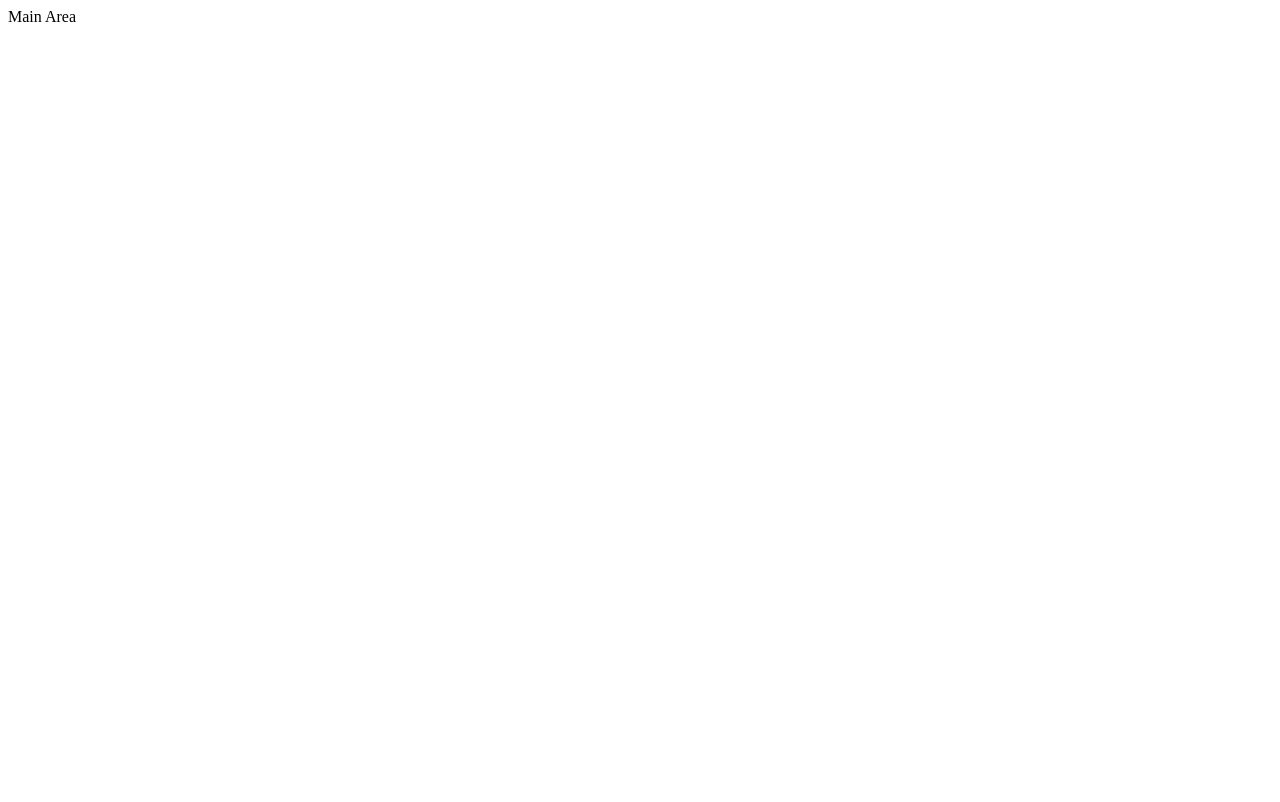
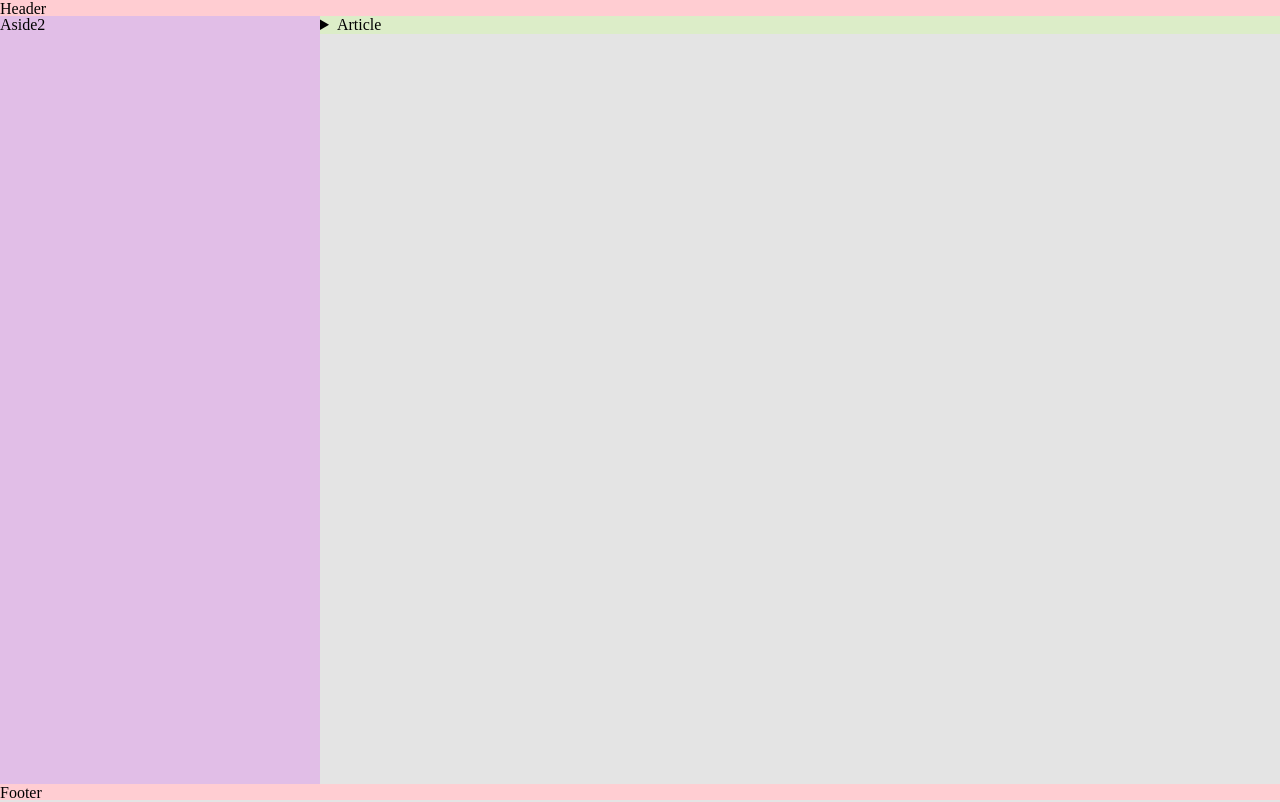
Before and after one commit to santiago-medina/Dockable-UI, a React (Create React App) app: page / in a window 1280 px wide. Built offline with nearby package versions, Linux system fonts and the light colour scheme.

Commit message:
test flex a liittle bit, comment out

```diff
--- a/src/resizable-holy-grail/index.js
+++ b/src/resizable-holy-grail/index.js
@@ -1,5 +1,104 @@
 import React from 'react';
 
 export default () => {
-  return <a>Main Area</a>;
+  return (
+    <div class="layout">
+      <header>Header</header>
+      {/*<nav>Nav</nav>*/}
+      <aside>Aside1</aside>
+      <main>
+        <article>
+          <details>
+            <summary>Article</summary>
+            <p>
+              Lorem ipsum dolor, sit amet consectetur adipisicing elit.
+              Dignissimos laborum cumque incidunt, enim ipsa dicta? Porro illo
+              doloribus, consectetur eum exercitationem sit ipsam, est nesciunt
+              maxime, eius animi dolor? Harum.
+            </p>
+            <p>
+              Commodi culpa deserunt dolor sed, ipsam tempore ullam architecto
+              fuga voluptas, quis veniam. Vitae veniam, odit adipisci, quas
+              similique debitis excepturi quisquam minima facere temporibus,
+              porro optio perferendis iusto fuga.
+            </p>
+            <p>
+              Illo numquam, sapiente neque repellendus facere amet doloribus
+              asperiores quia eum? Sunt vero amet neque vel? Tempora, nulla
+              voluptatum amet autem culpa magnam debitis! Dolores esse quam amet
+              nobis ut.
+            </p>
+            <p>
+              Sunt excepturi in nostrum, fugiat veritatis ab sit sequi nemo
+              aperiam deserunt temporibus, dolorem ex adipisci autem. Quasi,
+              iure fugiat! Nulla amet doloribus velit nam tempora, soluta
+              consequatur doloremque omnis?
+            </p>
+            <p>
+              Officia ea repellat ad, sapiente eligendi modi magni quos
+              temporibus totam culpa corporis, dignissimos quibusdam mollitia
+              dolore eaque suscipit soluta beatae ipsam! Aperiam doloremque vero
+              soluta pariatur possimus. Cupiditate, fuga.
+            </p>
+            <p>
+              Beatae deserunt veritatis magni quis quae enim ad est dignissimos
+              iste, quidem, dolores temporibus asperiores natus inventore, nobis
+              eius facere adipisci doloremque eligendi autem magnam excepturi?
+              Inventore, iusto soluta. Maiores.
+            </p>
+            <p>
+              Enim facilis aspernatur, maiores unde at inventore temporibus
+              minima possimus eveniet? Cum alias, asperiores quibusdam
+              doloribus, vel ullam qui in dicta recusandae eaque atque dolor
+              perspiciatis tenetur, fugit vero reprehenderit.
+            </p>
+            <p>
+              Reiciendis, deleniti eius nostrum fugit commodi quasi esse
+              molestias non voluptates, corrupti excepturi voluptatibus,
+              consequatur ipsa animi placeat quia corporis ut itaque quos
+              pariatur inventore. Quasi incidunt sapiente quisquam soluta?
+            </p>
+            <p>
+              Laboriosam eos atque possimus assumenda quia voluptatem saepe
+              optio, eveniet laborum. Sit esse doloremque laboriosam? Ullam
+              inventore ut facilis accusamus, ipsum, autem labore incidunt
+              consequatur eos dolorem, sit aperiam odit.
+            </p>
+            <p>
+              Consequuntur pariatur illum doloremque, necessitatibus praesentium
+              quis cumque officiis non commodi reprehenderit quaerat velit saepe
+              impedit vitae dolores, veritatis reiciendis ducimus nobis totam,
+              itaque porro temporibus excepturi error iste! Sunt.
+            </p>
+            <p>
+              Commodi culpa deserunt dolor sed, ipsam tempore ullam architecto
+              fuga voluptas, quis veniam. Vitae veniam, odit adipisci, quas
+              similique debitis excepturi quisquam minima facere temporibus,
+              porro optio perferendis iusto fuga.
+            </p>
+            <p>
+              Illo numquam, sapiente neque repellendus facere amet doloribus
+              asperiores quia eum? Sunt vero amet neque vel? Tempora, nulla
+              voluptatum amet autem culpa magnam debitis! Dolores esse quam amet
+              nobis ut.
+            </p>
+            <p>
+              Sunt excepturi in nostrum, fugiat veritatis ab sit sequi nemo
+              aperiam deserunt temporibus, dolorem ex adipisci autem. Quasi,
+              iure fugiat! Nulla amet doloribus velit nam tempora, soluta
+              consequatur doloremque omnis?
+            </p>
+            <p>
+              Officia ea repellat ad, sapiente eligendi modi magni quos
+              temporibus totam culpa corporis, dignissimos quibusdam mollitia
+              dolore eaque suscipit soluta beatae ipsam! Aperiam doloremque vero
+              soluta pariatur possimus. Cupiditate, fuga.
+            </p>
+          </details>
+        </article>
+      </main>
+      <aside>Aside2</aside>
+      <footer>Footer</footer>
+    </div>
+  );
 };
--- a/src/style.css
+++ b/src/style.css
@@ -1,3 +1,50 @@
-h1, p {
-  font-family: Lato;
+body {
+  background: #e4e4e4;
+  height: 100vh;
+  margin: 0;
 }
+
+.layout {
+  height: calc(100vh);
+  display: grid;
+  grid-template-columns: minmax(10px, 1fr) minmax(10px, 3fr);
+  grid-template-rows: min-content min-content 1fr min-content;
+}
+
+header,
+footer {
+  height: 1em;
+  background: #ffcdd2;
+  grid-column: 1 / -1;
+}
+
+aside {
+  grid-column: 1 / 2;
+  grid-row: 2 / 4;
+  background: #e1bee7;
+}
+nav {
+  grid-column: 2 / 3;
+  background: #bbdefb;
+}
+main {
+  grid-column: 2 / 3;
+  background: #dcedc8;
+}
+
+/*
+header,
+footer {
+  height: 1em;
+  background: #ffcdd2;
+}
+
+aside {
+  width: 15em;
+  background: #e1bee7;
+}
+
+nav {
+  display: none;
+}
+*/
```
